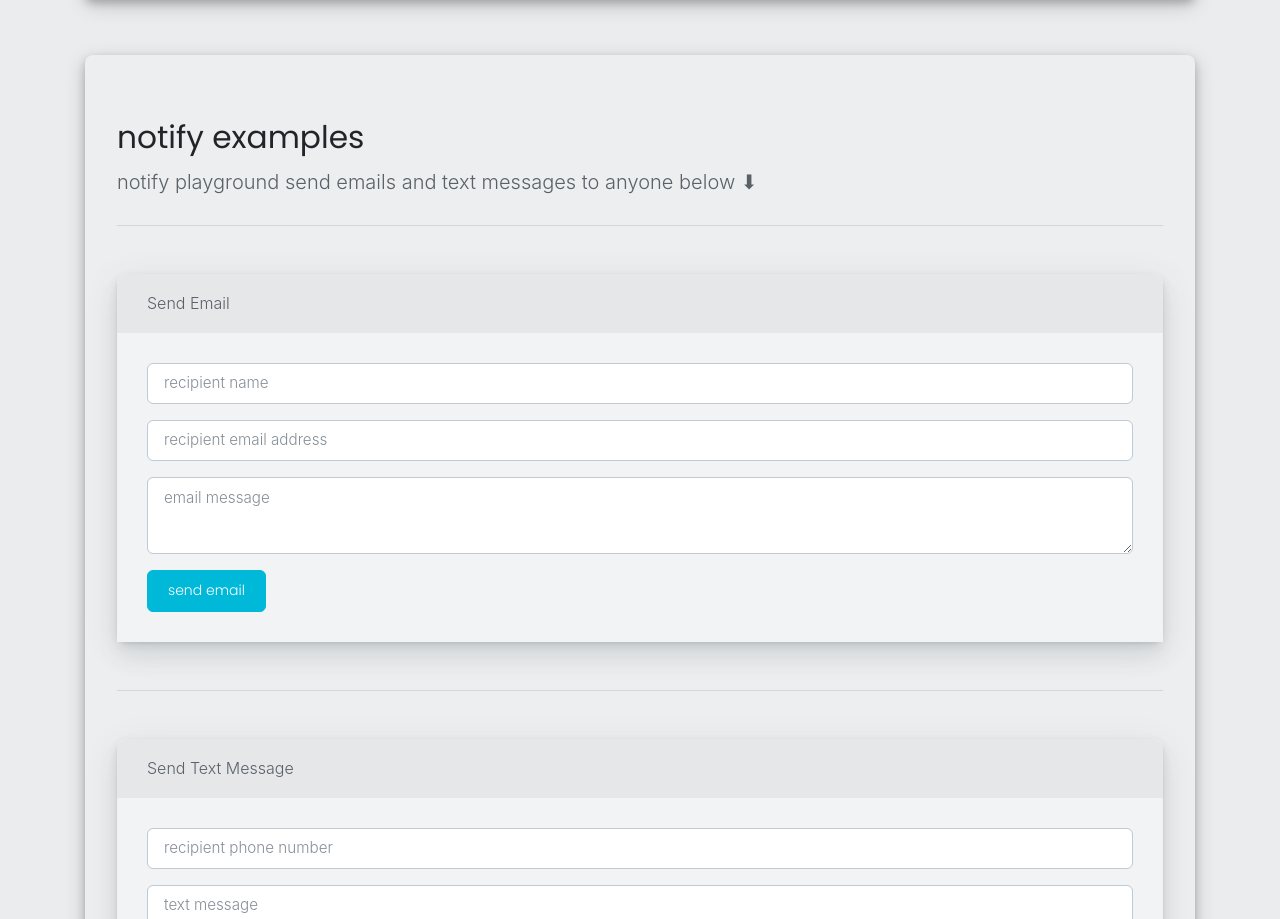
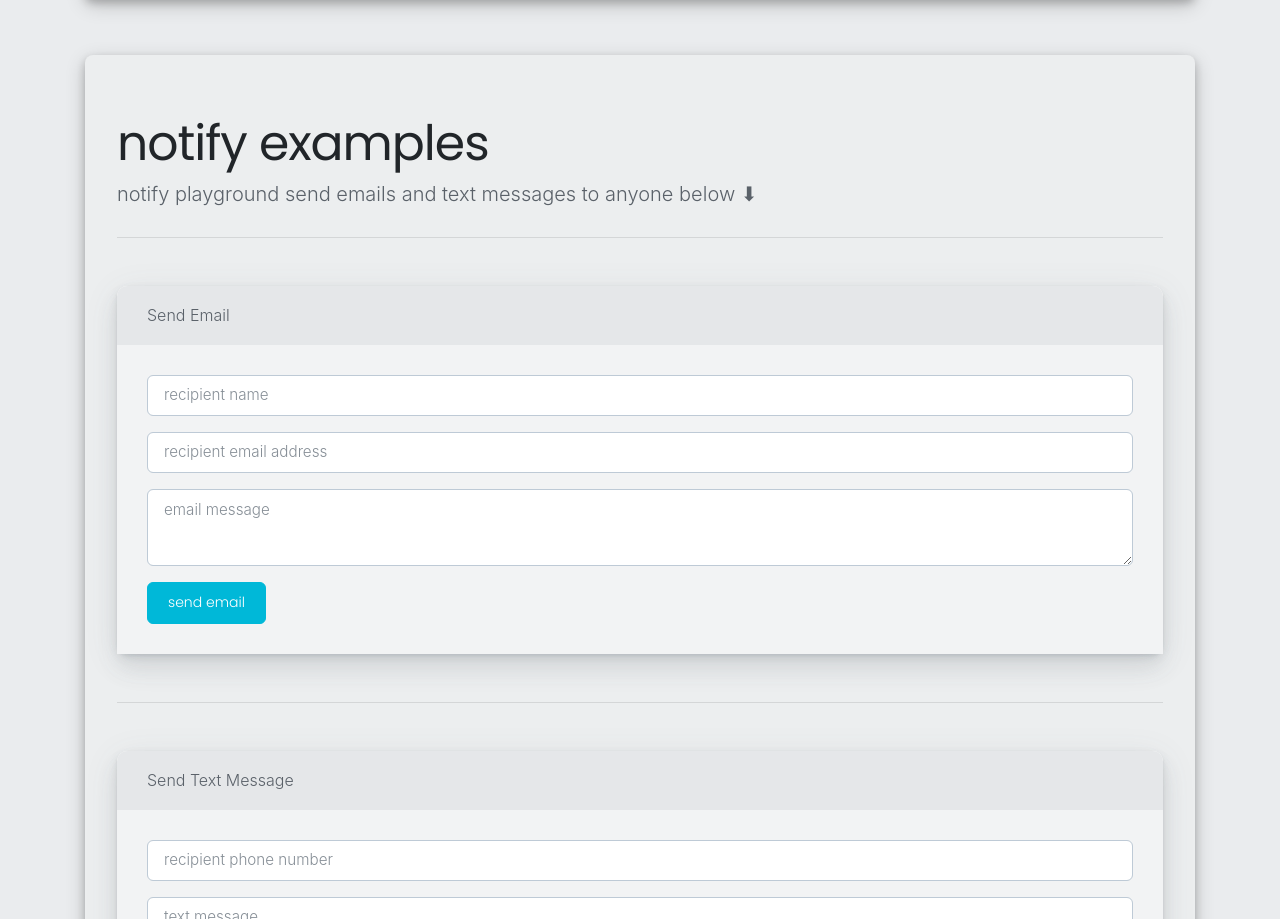
Before and after one commit to jesseokeya/notify, a website: page docs/index.html in a window 1280 px wide. Shown: the part 2909-3828 px from the top of the page. Drawn offline with nearby package versions, Linux system fonts and the light colour scheme; files that its build step writes are made by us from their sources; no server answers; files whose address does not match are found by name.

Commit message:
change text ✓

```diff
--- a/docs/index.html
+++ b/docs/index.html
@@ -166,7 +166,7 @@
     </div>
     <br/>
     <div class="jumbotron shadow">
-      <h3 class="display-7">notify examples</h3>
+      <h1 class="display-5">notify examples</h1>
       <p class="lead">notify playground send emails and text messages to anyone below ⬇ </p>
       <hr class="my-4">
       <br/>
```
